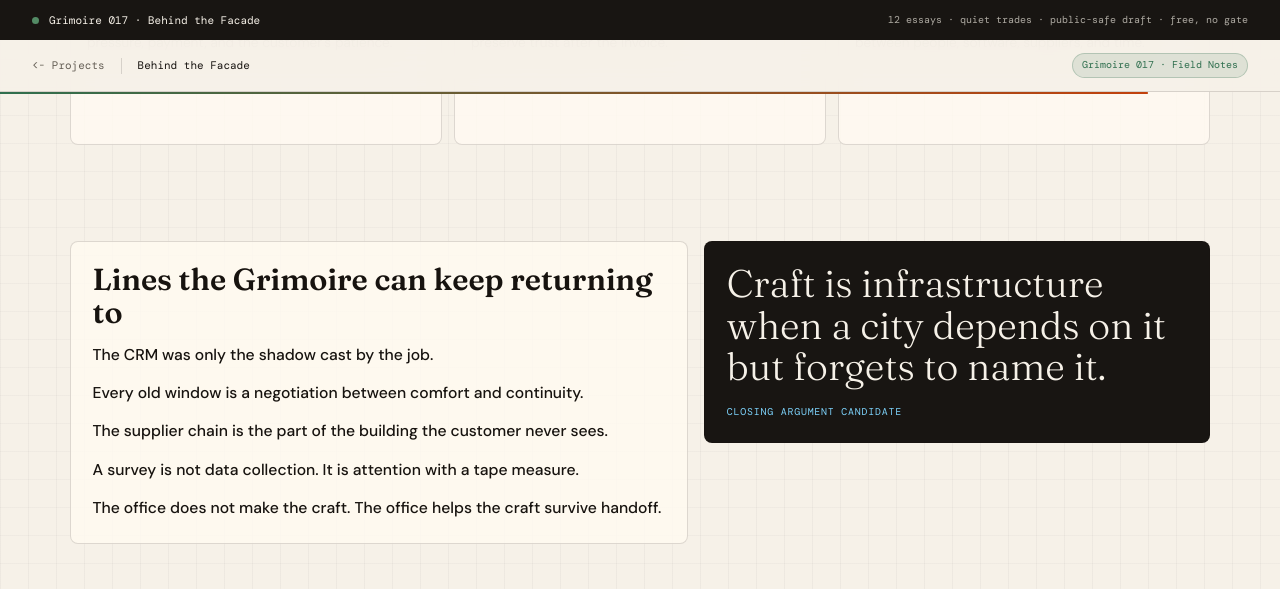
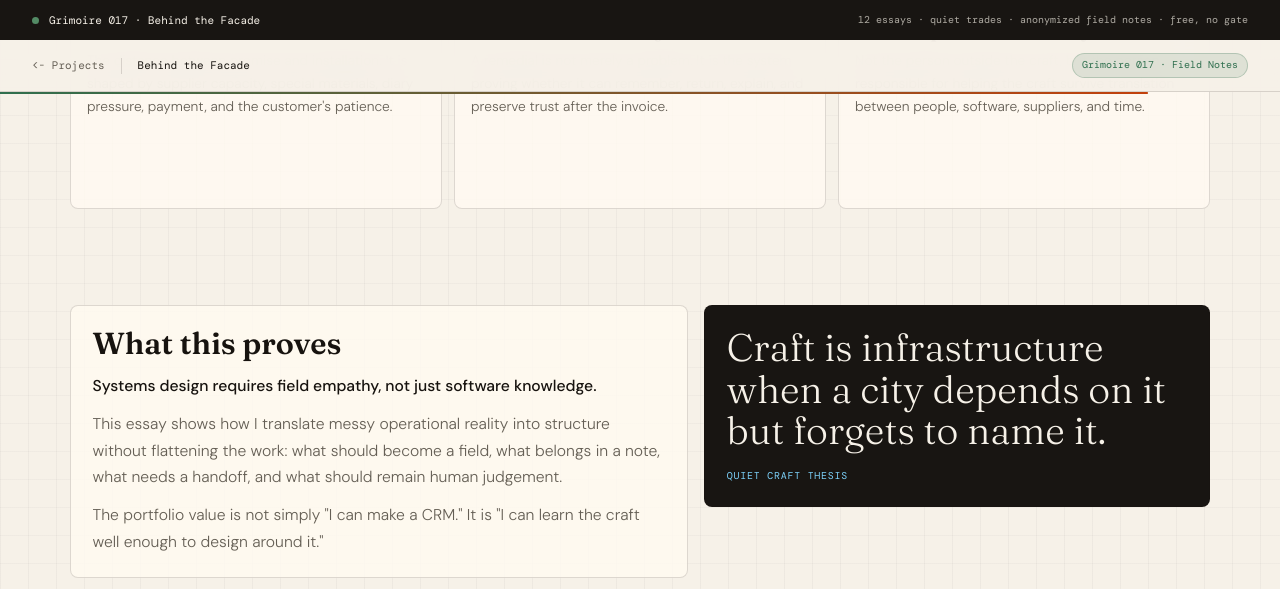
Before and after one commit to suarezaaronroy-sys/library, a Jekyll site: the page grimoires/017-behind-the-facade.html, which Jekyll copies as it is, in a window 1280 px wide and 900 px high, scrolled down 13913 px, cut to the strip 0-589 px from the top of the window. Built offline with Jekyll 4.4.1, drawn with Linux system fonts in a browser that asks for light colours; some of the changed text lies outside the part shown.

Commit message:
Polish G017 essay copy

```diff
--- a/grimoires/017-behind-the-facade.html
+++ b/grimoires/017-behind-the-facade.html
@@ -544,6 +544,11 @@
   gap:1rem;
   align-items:stretch;
 }
+.mode-intro{
+  max-width:62ch;
+  margin:-.45rem 0 1.1rem;
+  color:var(--muted);
+}
 .mode-controls{
   border:1px solid var(--line);
   border-radius:8px;
@@ -733,7 +738,7 @@
 <body id="top">
 <div class="mode-banner">
   <div class="mode-banner-left"><div class="mode-dot"></div><span>Grimoire 017 &middot; Behind the Facade</span></div>
-  <span style="font-size:10px;color:rgba(246,241,232,.68)">12 essays &middot; quiet trades &middot; public-safe draft &middot; free, no gate</span>
+  <span style="font-size:10px;color:rgba(246,241,232,.68)">12 essays &middot; quiet trades &middot; anonymized field notes &middot; free, no gate</span>
 </div>
 <header class="site-header">
   <div class="header-left">
@@ -749,18 +754,18 @@
   <section class="hero">
     <img src="assets/g017/edinburgh-stone-facade-unsplash.jpg" alt="Stone Edinburgh facade with sash windows and a doorway">
     <div class="shell hero-content">
-      <div class="kicker">Grimoire 017 &middot; drafting stage</div>
-      <h1>Behind the <em>fa&ccedil;ade</em></h1>
-      <p class="lede">Field Notes from the Quiet Trades: essays on glass, stone, failure, memory, and the invisible work that lets ordinary buildings endure.</p>
+      <div class="kicker">Grimoire 017 &middot; anonymized field notes</div>
+      <h1>Behind the <em>facade</em></h1>
+      <p class="lede">Field Notes from the Quiet Trades: essays on glass, stone, failure, memory, and the invisible work that lets ordinary buildings endure. A public-safe essay from anonymized glazing operations notes, exploring how real trade work exceeds what a CRM pipeline can show.</p>
       <div class="hero-actions">
         <a class="btn primary" href="#thesis">Read the thesis</a>
         <a class="btn" href="#chapters">Open chapter spine</a>
       </div>
       <div class="proof-line" aria-label="Project summary">
         <span>quiet trades</span>
-        <span>CRM as shadow</span>
+        <span>field empathy</span>
         <span>Edinburgh as character</span>
-        <span>public-safe draft</span>
+        <span>anonymized operations</span>
       </div>
     </div>
   </section>
@@ -783,7 +788,7 @@
     <div class="shell">
       <div class="section-title">
         <h2>Three Lenses</h2>
-        <span>how the page should read</span>
+        <span>art, city, system</span>
       </div>
       <div class="lens-grid">
         <article class="lens-card">
@@ -830,7 +835,7 @@
       </article>
       <aside class="pullquote-large">
         <p>The facade is what the city sees. The system is what lets the facade survive being used.</p>
-        <span>Opening line candidate</span>
+        <span>The hidden work</span>
       </aside>
     </div>
   </section>
@@ -920,10 +925,10 @@
         <h3>A survey begins before the tape measure leaves the van.</h3>
         <p>The street has already said something. The stair has said something. The height of the flat, the shape of the opening, the age of the stone, the customer's tone, the weather, the place the van can or cannot stop: all of it is already part of the job.</p>
         <p>Only then does the tape measure come out. The surveyor is not merely collecting dimensions. They are deciding which details matter enough to survive into the quote, the order, the diary, and the hands of the installer.</p>
-        <p>This is why a trade CRM should never pretend the job begins with a clean form. The form is a late stage in the knowledge process. Before the form, there is a building. Before the building becomes data, someone has to read it.</p>
+        <p>This is why an operating system should never pretend the job begins with a clean form. The form is a late stage in the knowledge process. Before the form, there is a building. Before the building becomes data, someone has to read it.</p>
       </article>
       <aside class="essay-panel">
-        <h3>Survey data the page should make visible</h3>
+        <h3>Survey details worth preserving</h3>
         <p><strong>Opening:</strong> size, squareness, sash/casement/door type, surrounding material.</p>
         <p><strong>Glass:</strong> DGU, toughened, laminated, patterned, obscured, smart/privacy requirement.</p>
         <p><strong>Context:</strong> access, parking, floor level, shared stair, pets/children, customer availability.</p>
@@ -1135,19 +1140,20 @@
   <section class="section compact">
     <div class="shell">
       <div class="section-title">
-        <h2>Switch The Reading Mode</h2>
-        <span>a small interaction for the public page</span>
-      </div>
+        <h2>Three Ways To Read The Work</h2>
+        <span>choose the lens</span>
+      </div>
+      <p class="mode-intro">Use the controls to look at the same operation through heritage, glass, or memory. Each lens changes the image and the question the system has to remember.</p>
       <div class="mode-board">
         <div class="mode-controls" role="group" aria-label="Reading modes">
-          <button type="button" aria-pressed="true" data-mode="heritage">Heritage Layer</button>
-          <button type="button" aria-pressed="false" data-mode="glass">Glass Layer</button>
-          <button type="button" aria-pressed="false" data-mode="memory">Memory Layer</button>
+          <button type="button" aria-pressed="true" data-mode="heritage">Heritage lens</button>
+          <button type="button" aria-pressed="false" data-mode="glass">Glass lens</button>
+          <button type="button" aria-pressed="false" data-mode="memory">Memory lens</button>
         </div>
         <div class="mode-display" aria-live="polite">
           <img id="mode-image" src="assets/g017/edinburgh-stone-sky-unsplash.jpg" alt="Stone buildings in Edinburgh under blue sky">
           <div class="mode-copy">
-            <h3 id="mode-title">Heritage Layer</h3>
+            <h3 id="mode-title">Heritage lens</h3>
             <p id="mode-text">Old buildings make new work answer to history: listed status, conservation areas, shared facades, visual continuity, and the slower ethics of repair.</p>
           </div>
         </div>
@@ -1186,7 +1192,7 @@
         <h3>The Quiet Crafts</h3>
         <p>Good glazing disappears. So does good plumbing. Good electrical work. Good stonework. Good joinery. Good drainage. Good scheduling. Good documentation.</p>
         <p>The quiet crafts are the kinds of work people rarely praise while they are working. They become visible through interruption: water where water should not be, cold where warmth should be, a switch that does nothing, a door that will not close, a pane that clouds from the inside.</p>
-        <p>This is the larger theme hiding inside the private glazing lens. The Grimoire is not finally about glazing, CRM, or Edinburgh. It is about the class of work that allows ordinary life to continue without announcing itself.</p>
+        <p>This is the larger theme hiding inside the private glazing lens. The Grimoire is not finally about glazing, software, or even Edinburgh. It is about the class of work that allows ordinary life to continue without announcing itself.</p>
       </article>
       <aside class="pullquote-large">
         <p>You only notice some kinds of excellence when they stop being excellent.</p>
@@ -1300,7 +1306,7 @@
         <article class="chapter"><b>04</b><h3>Frames Remember</h3><p>uPVC, timber, sash, case, ironmongery, profile, tolerances, and the politics of visible change.</p></article>
         <article class="chapter"><b>05</b><h3>The Facade Is Public</h3><p>Planning, listed buildings, conservation areas, house committees, and visual responsibility.</p></article>
         <article class="chapter"><b>06</b><h3>The Supplier Chain</h3><p>Hidden partners, quotes, lead times, manufacturing exceptions, and the craft of chasing calmly.</p></article>
-        <article class="chapter"><b>07</b><h3>The CRM Was A Shadow</h3><p>Business Pilot as a surface over a deeper system of notes, photos, judgement, and exceptions.</p></article>
+        <article class="chapter"><b>07</b><h3>The Record Was A Shadow</h3><p>Trade software as a surface over a deeper system of notes, photos, judgement, and exceptions.</p></article>
         <article class="chapter"><b>08</b><h3>The Office That Remembers</h3><p>Remote admin as translator: turning messy reality into next actions without flattening the craft.</p></article>
         <article class="chapter"><b>09</b><h3>Deposits And Trust</h3><p>Payments, quote validity, booking discipline, and how money becomes a schedule commitment.</p></article>
         <article class="chapter"><b>10</b><h3>The Broken Window</h3><p>Cracked units, scratched glass, wrong slabs, discontinued patterns, delays, committees, and the x-ray of failure.</p></article>
@@ -1354,16 +1360,14 @@
   <section class="section compact">
     <div class="shell longform">
       <article class="essay-panel">
-        <h3>Lines the Grimoire can keep returning to</h3>
-        <p><strong>The CRM was only the shadow cast by the job.</strong></p>
-        <p><strong>Every old window is a negotiation between comfort and continuity.</strong></p>
-        <p><strong>The supplier chain is the part of the building the customer never sees.</strong></p>
-        <p><strong>A survey is not data collection. It is attention with a tape measure.</strong></p>
-        <p><strong>The office does not make the craft. The office helps the craft survive handoff.</strong></p>
+        <h3>What this proves</h3>
+        <p><strong>Systems design requires field empathy, not just software knowledge.</strong></p>
+        <p>This essay shows how I translate messy operational reality into structure without flattening the work: what should become a field, what belongs in a note, what needs a handoff, and what should remain human judgement.</p>
+        <p>The portfolio value is not simply "I can make a CRM." It is "I can learn the craft well enough to design around it."</p>
       </article>
       <aside class="pullquote-large">
         <p>Craft is infrastructure when a city depends on it but forgets to name it.</p>
-        <span>Closing argument candidate</span>
+        <span>Quiet craft thesis</span>
       </aside>
     </div>
   </section>
@@ -1428,11 +1432,11 @@
     <div class="shell">
       <div class="section-title">
         <h2>Credits And Sources</h2>
-        <span>public-safe draft trail</span>
+        <span>sources and safeguards</span>
       </div>
       <div class="source-grid">
         <div class="source-card">
-          <b>Drafting source</b>
+          <b>Source notes</b>
           <p>Built from anonymized private field notes. Company identifiers, personal names, and internal process details have been removed or generalized for publication.</p>
         </div>
         <div class="source-card">
@@ -1462,7 +1466,7 @@
 
 <footer class="page-footer">
   <a class="footer-link-page" href="/library/projects/">&lt;- Back to Library</a>
-  <span>Grimoire 017 &middot; Behind the Facade &middot; Public-safe draft</span>
+  <span>Grimoire 017 &middot; Behind the Facade &middot; Anonymized field notes</span>
   <a class="footer-link-page" href="#top">Top</a>
 </footer>
 
```
Also changed, not shown: other parts of grimoires/017-behind-the-facade.html (+7 -7 lines).
